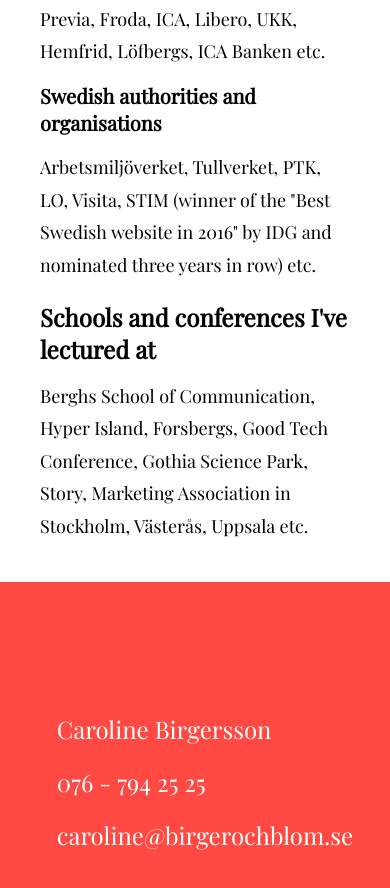
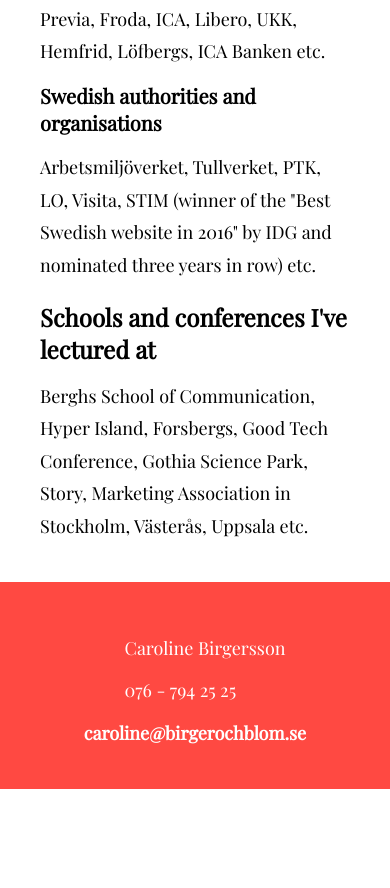
Before and after one commit to carolinebirgersson/portfolio, a plain HTML site: page index.html in a window 390 px wide. Shown: the part 6859-7747 px from the top of the page. After the commit the page ends 7648 px from the top, so only its background shows below. Drawn offline with nearby package versions, Linux system fonts and the light colour scheme.

Commit message:
changed the email to a link

```diff
--- a/index.html
+++ b/index.html
@@ -182,11 +182,11 @@
 
 <!-- Footer -->
   <footer>
-    <ul>
+    <ul class="contact-list-container">
       <li class="contact-details" tabindex="0">Caroline Birgersson</li>
       <li class="contact-details" tabindex="0">076 - 794 25 25</li>
-      <li class="contact-details">caroline@birgerochblom.se</li>
     </ul>
+      <a class="contact-details" href="mailto:caroline@birgerochblom.se">caroline@birgerochblom.se</a>
   </footer>
 
 </body>
--- a/style.css
+++ b/style.css
@@ -90,6 +90,7 @@ header {
 }
 
 .heading-small {
+  color: black;
   padding-left: 50px;
   font-size: 24px;
   margin: 0px;
@@ -255,14 +256,13 @@ span {
 .mini-project-container {
   display: flex;
   flex-wrap: wrap;
-  justify-content: space-around;
+  justify-content: space-between;
   margin: 10px;
-  width: 100%;
+  width: 9%;
 }
 
 .thumbnail-image {
   width: 20%;
-  align-items: flex-start;
 }
 
 .white-link {
@@ -310,6 +310,11 @@ footer {
   text-align: center;
   align-items: center;
   padding: 100px 0px;
+}
+
+.contact-list-container {
+  padding-bottom: 0px;
+  margin: 0px;
 }
 
 .contact-details {
@@ -497,6 +502,7 @@ footer {
     .heading-small {
       display: flex;
       justify-content: center;
+      color: #ff4942;
       font-size: 72px;
       margin: 0px;
       padding: 0px;
@@ -577,4 +583,12 @@ footer {
       padding-bottom: 0px;
     }
 
+    footer {
+      padding: 40px 0px;
+    }
+
+    .contact-details {
+      font-size: 18px;
+    }
+
   }
```
